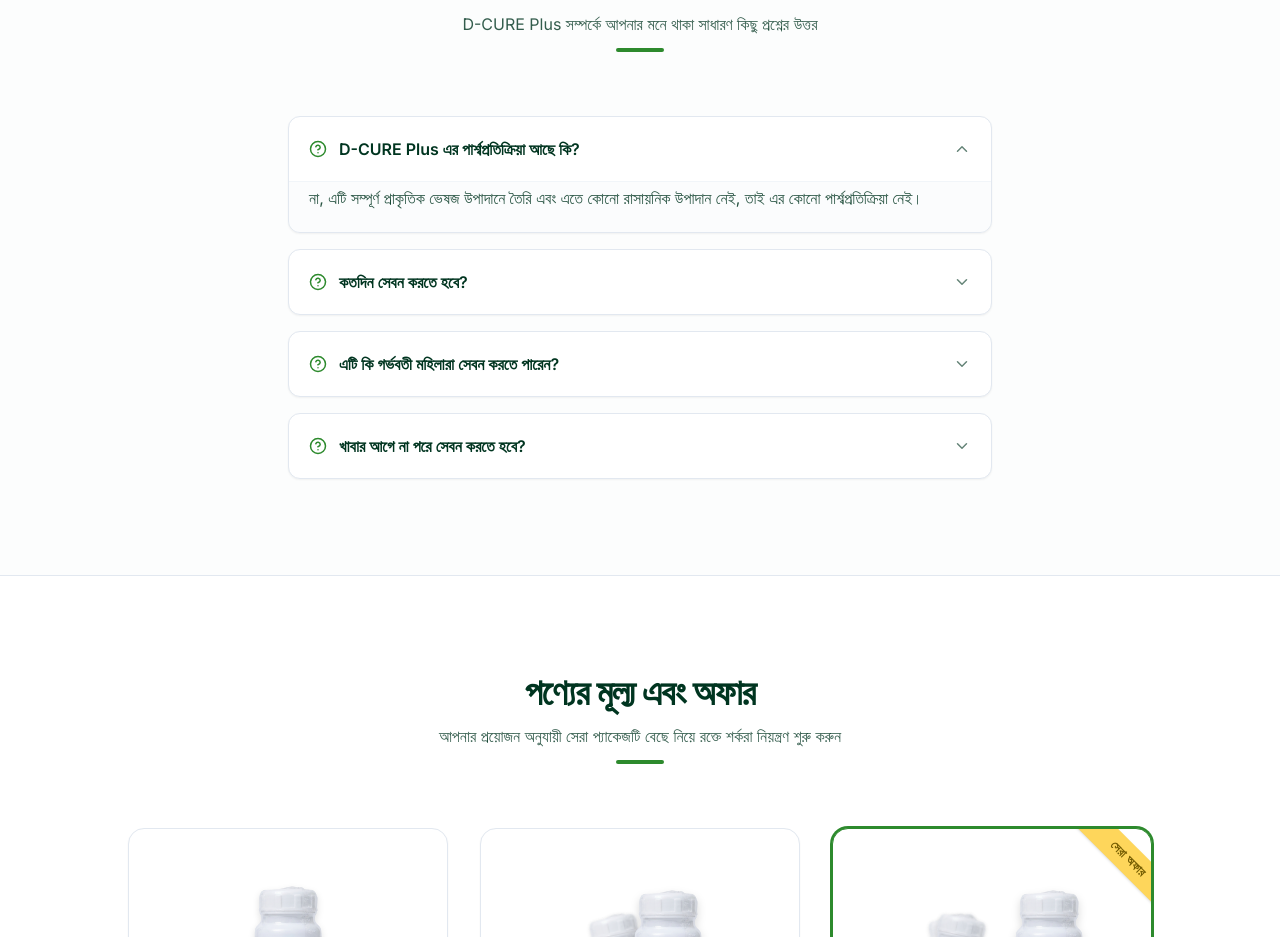
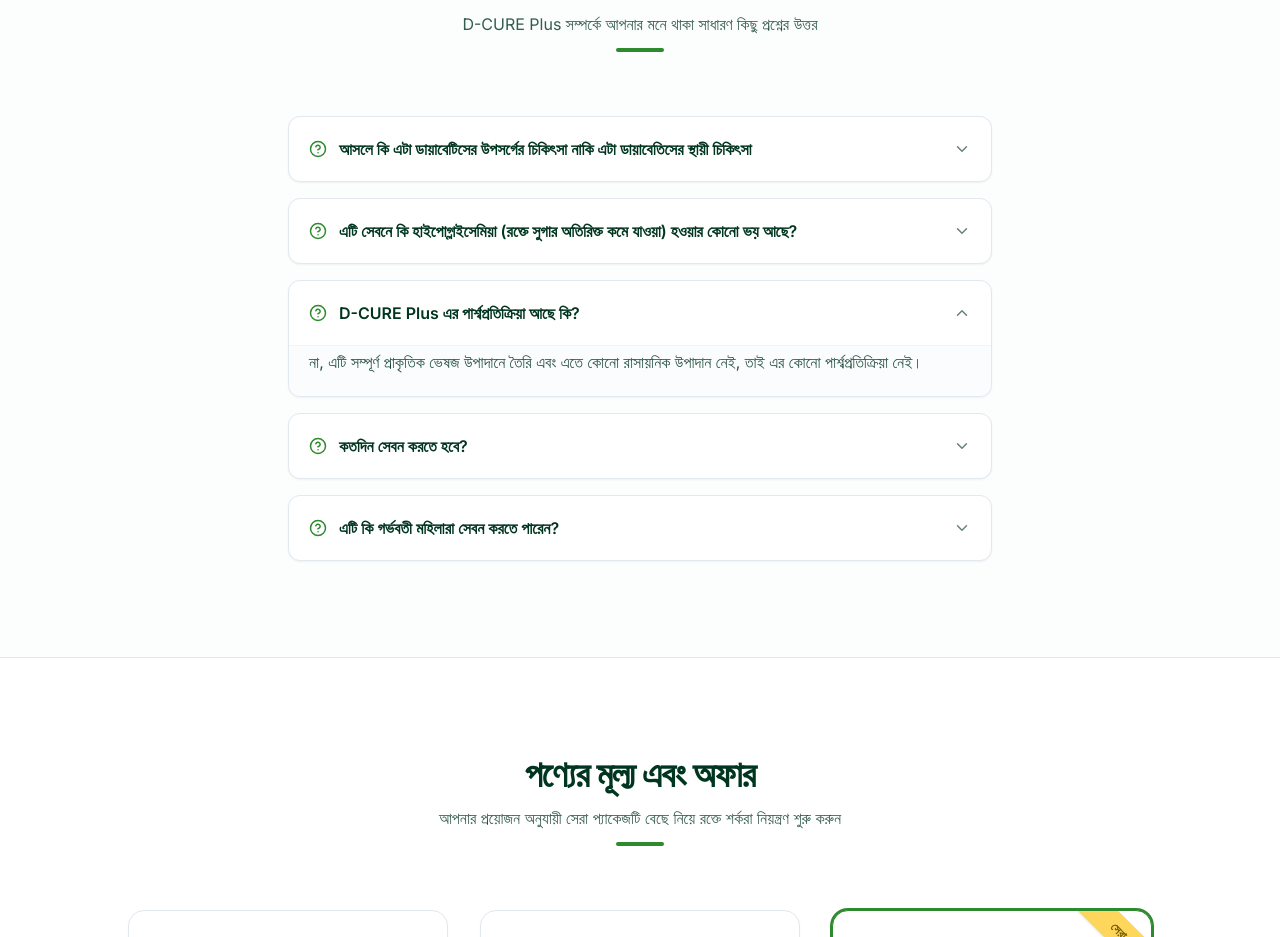
Before and after one commit to HasanHafizurRahman/d-cure-plus, a React (Vite) app: page / in a window 1280 px wide. Shown: the part 4800-5737 px from the top of the page. Built offline with nearby package versions, Linux system fonts and the light colour scheme; a web font is replaced by a local one.

Commit message:
faq section data updated

```diff
--- a/src/data.ts
+++ b/src/data.ts
@@ -55,6 +55,16 @@
 
 export const faqItems: FAQItem[] = [
   {
+    id: 'faq-5',
+    question: 'আসলে কি এটা ডায়াবেটিসের উপসর্গের চিকিৎসা নাকি এটা ডায়াবেতিসের স্থায়ী চিকিৎসা',
+    answer: 'যেহেতু এটি প্যানক্রিয়াটিক ড্যামেজ বিটা সেলকে সেল প্রলিফারেশনের মাধ্যমে সুস্থ হয় ও বিটা সেল রিজেনারেশন হয়, এমন ফুড গ্রেড হার্বসের সমন্বয়ে তৈরি, উপাদানের সমন্বয়ে তৈরি, তাই অবশ্যই এটি ডায়াবেটিসের স্থায়ী চিকিৎসা।'
+  },
+  {
+    id: 'faq-6',
+    question: 'এটি সেবনে কি হাইপোগ্লাইসেমিয়া (রক্তে সুগার অতিরিক্ত কমে যাওয়া) হওয়ার কোনো ভয় আছে?',
+    answer: 'যেহেতু এটি ফুড গ্রেড অ্যান্টি-ডায়াবেটিক হার্বসের দ্বারা তৈরি, সেহেতু এর কোনো সিভিয়ার হাইপোগ্লাইসেমিক কন্ডিশনে গিয়ে তার আকস্মিক কোনো মৃত্যুর সম্ভাবনা নেই।'
+  },
+  {
     id: 'faq-1',
     question: 'D-CURE Plus এর পার্শ্বপ্রতিক্রিয়া আছে কি?',
     answer: 'না, এটি সম্পূর্ণ প্রাকৃতিক ভেষজ উপাদানে তৈরি এবং এতে কোনো রাসায়নিক উপাদান নেই, তাই এর কোনো পার্শ্বপ্রতিক্রিয়া নেই।'
@@ -68,11 +78,6 @@
     id: 'faq-3',
     question: 'এটি কি গর্ভবতী মহিলারা সেবন করতে পারেন?',
     answer: 'গর্ভবতী বা স্তন্যদানকারী মায়েদের যেকোনো ঔষধ সেবনের আগে অবশ্যই বিশেষজ্ঞ চিকিৎসকের পরামর্শ নেওয়া উচিত।'
-  },
-  {
-    id: 'faq-4',
-    question: 'খাবার আগে না পরে সেবন করতে হবে?',
-    answer: 'সাধারণত প্রতিদিন সকালে এবং রাতে খাবারের ৩০ মিনিট আগে ১টি করে ক্যাপসুল সেবন করা উত্তম।'
   }
 ];
 
```
